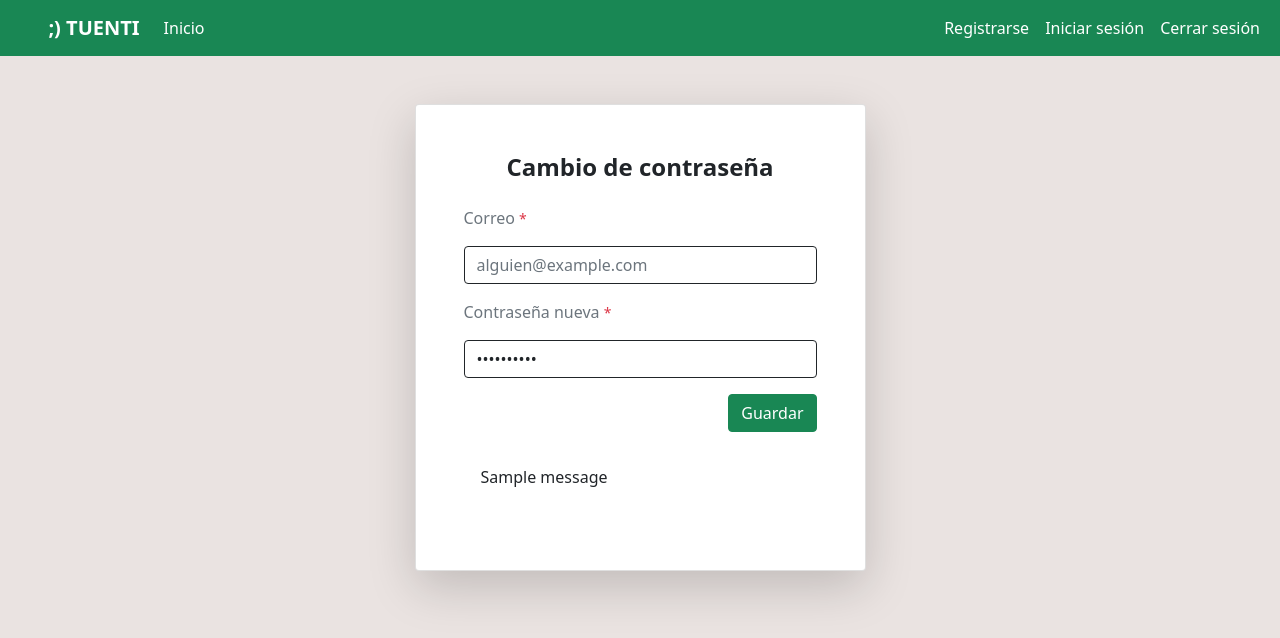
After one commit to Jesus-7777/glaleria-Imagenes, a Flask app: page /reset/1 in a window 1280 px wide. The commit adds this page. Shown: the top 638 px of the page. Run offline with Flask 2, Linux system fonts and the light colour scheme; tables that the repository leaves empty or names only in its code hold one stand-in row (values such as "Sample post"); one stand-in notice (Sample message) is shown.

Commit message:
cambio de contraseña

```diff
--- a/main.py
+++ b/main.py
@@ -1,16 +1,11 @@
-from cgi import print_environ
 from flask import Flask, render_template,request,redirect, url_for, flash, session
 from models import userLogueo
 from controllers import controllerUser
 from models import validacionModels
-from models import loginUser
-
 
 
 app = Flask(__name__)
 app.secret_key='asdjkajsdfjerybbca5445asdfafeyrfa'
-
-
 
 def estaIniciado():
     return True if 'loggedin' in session else False
@@ -18,6 +13,28 @@ def estaIniciado():
 @app.get("/")
 def index():
     return render_template("index.html")
+
+@app.get("/senReset")
+def viewreset():
+    return render_template("/resetPass/emailUserPass.html")
+
+@app.route("/senReset", methods=['GET','POST'])
+def sendresetPost():
+    correo = request.form.get('correo')
+    validacionModels.isertToken(correo)
+
+    """ return render_template("/resetPass/emailUserPass.html",correo=correo) """
+    return redirect(url_for('viewMessge'))
+
+@app.route("/reset/<token>")
+def reset(token):
+    print(token)
+    return render_template("/resetPass/resetPassword.html")
+
+@app.route("/senReset", methods=['GET','POST'])
+def resetPost():
+    print("estamos restableciendo contraseña")
+
 
 @app.get("/messageEmail")
 def viewMessge():
@@ -54,8 +71,7 @@ def creaUsuarioPost():
 @app.route("/valida_email/<token>")
 def validar_email(token):
     if validacionModels.verificarToken(token):
-
-        return "se esta validando el anincio"
+        return "se valido el email"
 
 @app.get("/vista")
 def vistaUsuario():
--- a/templates/loginUser/crearUser.html
+++ b/templates/loginUser/crearUser.html
@@ -23,7 +23,6 @@
               <li class="nav-item">
                 <a class="nav-link active" href="/login">Iniciar sesión </a>
               </li>
-
             </ul>
           </div>
         </div>
--- a/templates/loginUser/login.html
+++ b/templates/loginUser/login.html
@@ -63,7 +63,7 @@
                                         Password is required
                                     </div>
 
-                                    <a href="forgot.html" class="float-end mt-2 text-body">
+                                    <a href="{{url_for('viewreset')}}" class="float-end mt-2 text-body">
                                         ¿Has olvidado tu contraseña?
                                     </a>
                                 </div>
--- /dev/null
+++ b/templates/resetPass/resetPassword.html
@@ -0,0 +1,44 @@
+{%extends 'base.html'%}
+{%block titulo%}
+        Reset
+{%endblock%}
+{%block contenido%}
+<section class="h-100 my-5">
+    <div class="container h-100">
+        <div class="row justify-content-sm-center h-100">
+            <div class="col-xxl-4 col-xl-5 col-lg-5 col-md-7 col-sm-9">
+                <div class="card shadow-lg">
+                    <div class="card-body p-5">
+                        <h1 class="fs-4 card-title fw-bold mb-4 text-center">Cambio de contraseña</h1>
+                        <form action="{{url_for('resetPost')}}" method="POST">
+                            <div class="mb-3">
+                                <label class="mb-3 text-muted" for="correo">Correo <small class="text-danger">*</small> </label>
+                                <input type="email" class="form-control border border-dark" name="correo" id="correoid" placeholder="alguien@example.com" autocomplete="off" required>
+                            </div>
+                            <div class="mb-3">
+                                <label class="mb-3 text-muted" for="password">Contraseña nueva <small class="text-danger">*</small> </label>
+                                <input type="password" class="form-control border border-dark" name="password" id="password" placeholder="M4r1@gon" value="Maria1213%">
+                            </div>
+                            <div class="d-flex align-items-end">
+                                <button class="btn btn-success ms-auto" type="submit">Guardar</button>
+                            </div>
+                        </form>
+                        <p>
+                            <!-- Formulario de crear ususario -->
+                            {%with messages = get_flashed_messages()%}
+                            {%if messages%}
+                                <ul class="alert succes-prymal">
+                                    {%for message in messages%}
+                                        <div>{{message}}</div>
+                                    {%endfor%}
+                                </ul>
+                            {%endif%}
+                            {%endwith%}
+                        </p>
+                    </div>
+                </div>
+            </div>
+        </div>
+    </div>
+</section>
+{%endblock%}
```
Also changed, not shown: models/validacionEmail.py (+15 -2 lines), models/validacionModels.py (+9 -0 lines), templates/index.html (+0 -29 lines), templates/resetPass/emailUserPass.html (added, +40 -0 lines).
